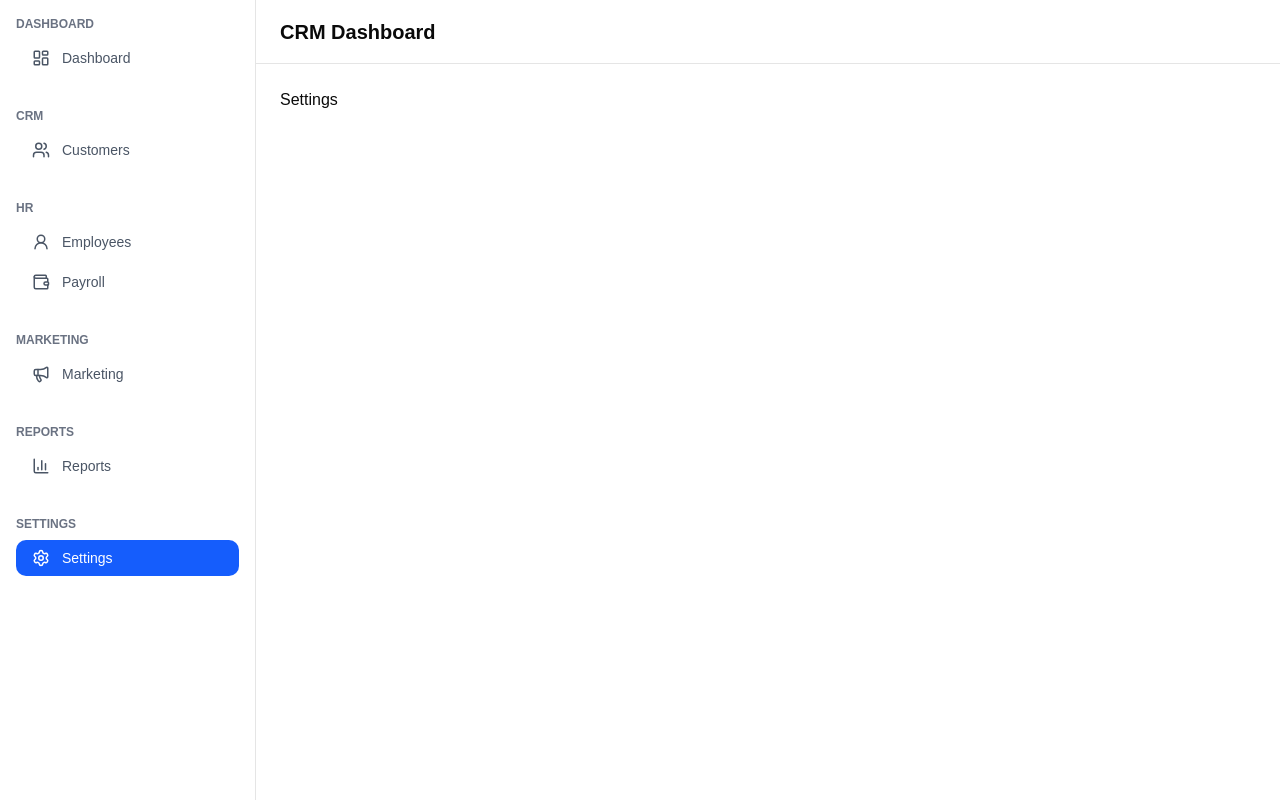
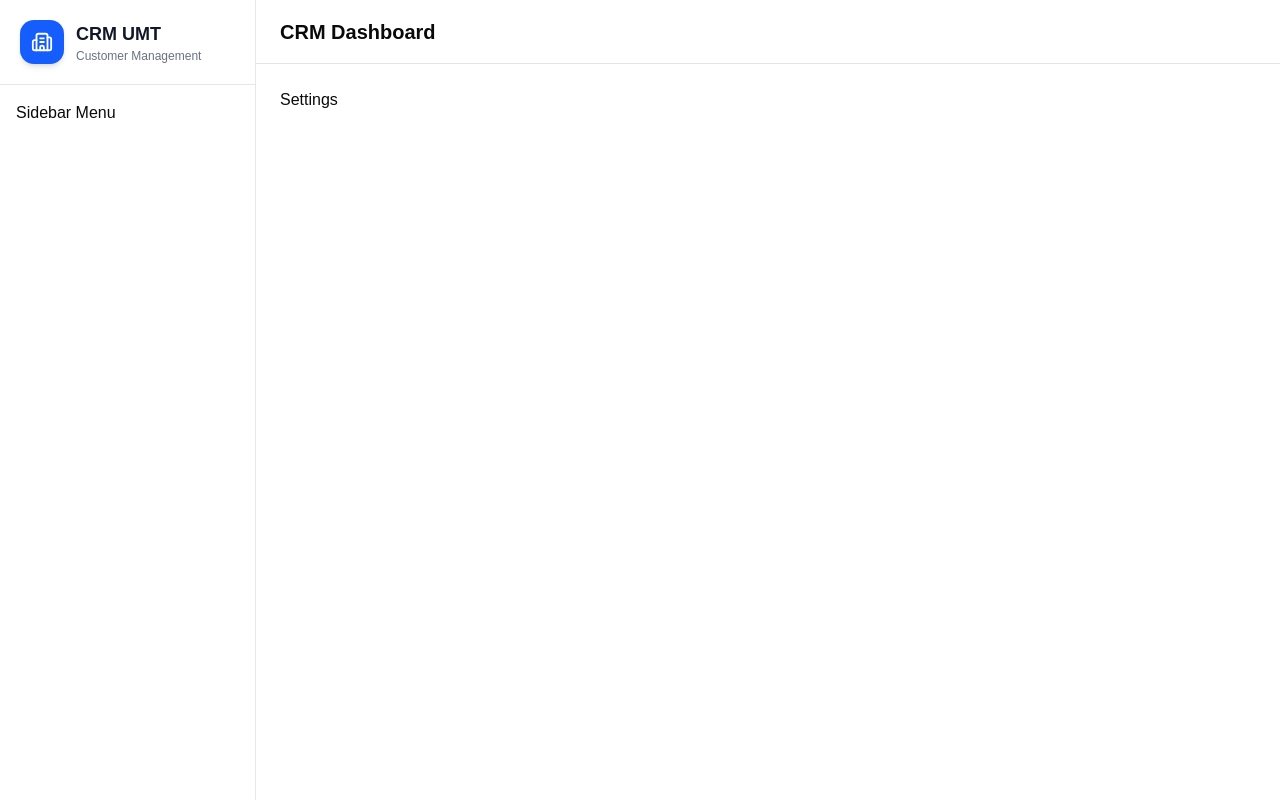
Before and after one commit to ayushiumt31-eng/crm-umt, a React (Vite) app in the folder frontend/: page /settings in a window 1280 px wide. Built offline with nearby package versions, Linux system fonts and the light colour scheme.

Commit message:
Add SidebarLogo component

```diff
--- a/frontend/src/components/layout/Sidebar/Sidebar.tsx
+++ b/frontend/src/components/layout/Sidebar/Sidebar.tsx
@@ -1,14 +1,13 @@
-import { sidebarMenu } from "../../../constants/sidebarMenu";
-import SidebarGroup from "./SidebarGroup";
+import SidebarLogo from "./SidebarLogo";
 
-const Sidebar = () => {
+export default function Sidebar() {
   return (
-    <aside className="w-64 min-h-screen bg-white border-r">
-      {sidebarMenu.map((group) => (
-        <SidebarGroup key={group.id} group={group} />
-      ))}
+    <aside className="flex h-screen w-64 flex-col border-r border-gray-200 bg-white">
+      <SidebarLogo />
+
+      <div className="flex-1 p-4">
+        Sidebar Menu
+      </div>
     </aside>
   );
-};
-
-export default Sidebar;
+}
--- a/frontend/src/components/layout/Sidebar/SidebarLogo.tsx
+++ b/frontend/src/components/layout/Sidebar/SidebarLogo.tsx
@@ -1,25 +1,21 @@
-import { Link } from "react-router-dom";
+import { Building2 } from "lucide-react";
 
-const SidebarLogo = () => {
+export default function SidebarLogo() {
   return (
-    <div className="border-b border-gray-200 px-6 py-5">
-      <Link to="/dashboard" className="flex items-center gap-3">
-        <div className="flex h-10 w-10 items-center justify-center rounded-lg bg-blue-600 text-lg font-bold text-white">
-          C
-        </div>
+    <div className="flex items-center gap-3 border-b border-gray-200 px-5 py-5">
+      <div className="flex h-11 w-11 items-center justify-center rounded-xl bg-blue-600 text-white shadow-md">
+        <Building2 size={22} />
+      </div>
 
-        <div>
-          <h1 className="text-lg font-bold text-gray-800">
-            CRM
-          </h1>
+      <div>
+        <h2 className="text-lg font-bold text-gray-900">
+          CRM UMT
+        </h2>
 
-          <p className="text-xs text-gray-500">
-            Management System
-          </p>
-        </div>
-      </Link>
+        <p className="text-xs text-gray-500">
+          Customer Management
+        </p>
+      </div>
     </div>
   );
-};
-
-export default SidebarLogo;
+}
--- a/frontend/src/layouts/DashboardLayout.tsx
+++ b/frontend/src/layouts/DashboardLayout.tsx
@@ -1,5 +1,5 @@
 import { Outlet } from "react-router-dom";
-import Sidebar from "../components/layout/Sidebar";
+import {Sidebar} from "../components/layout/Sidebar";
 import Navbar from "../components/layout/Navbar";
 
 export default function DashboardLayout() {
```
Also changed, not shown: frontend/src/components/layout/Sidebar/index.ts (+5 -5 lines).
